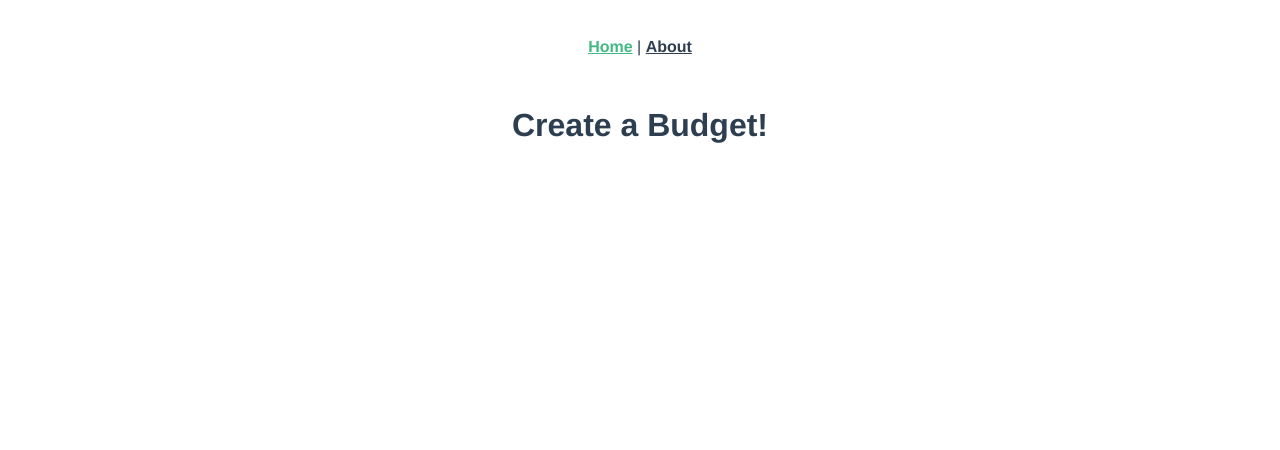
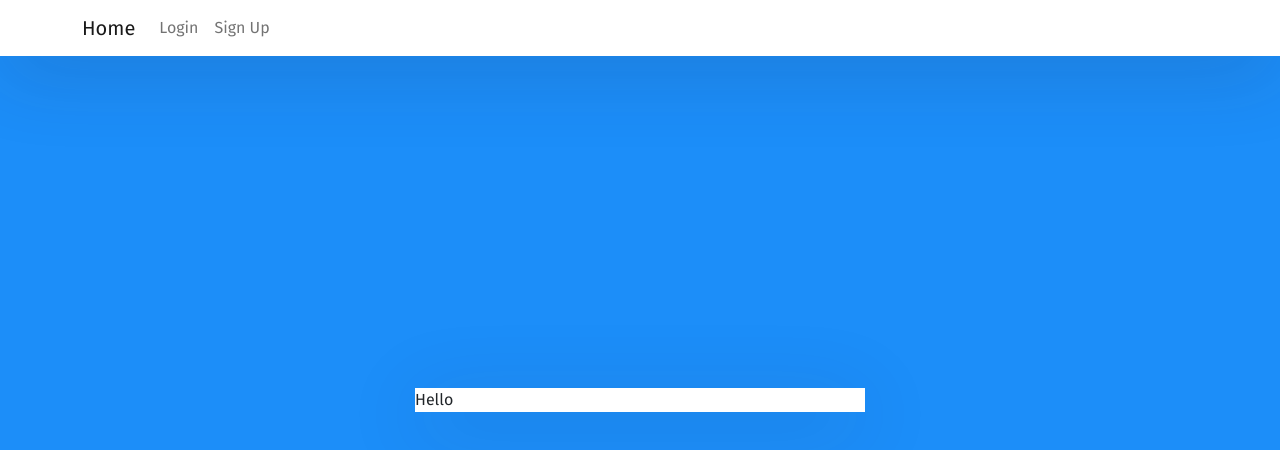
Before and after one commit to Mark-Donohue/budget-app-v2, a Vue app in the folder client/: page / in a window 1280 px wide. Shown: the top 450 px of the page. Built offline with nearby package versions, Linux system fonts and the light colour scheme.

Commit message:
Add bootstrap and nav bar

```diff
--- a/client/public/index.html
+++ b/client/public/index.html
@@ -6,6 +6,7 @@
     <meta name="viewport" content="width=device-width,initial-scale=1.0">
     <link rel="icon" href="<%= BASE_URL %>favicon.ico">
     <title><%= htmlWebpackPlugin.options.title %></title>
+    <link rel="stylesheet" href="https://cdn.jsdelivr.net/npm/bootstrap@5.2.0/dist/css/bootstrap.min.css" integrity="sha384-gH2yIJqKdNHPEq0n4Mqa/HGKIhSkIHeL5AyhkYV8i59U5AR6csBvApHHNl/vI1Bx" crossorigin="anonymous">
   </head>
   <body>
     <noscript>
--- a/client/src/App.vue
+++ b/client/src/App.vue
@@ -1,30 +1,95 @@
 <template>
-  <nav>
+  <!-- <nav>
     <router-link to="/">Home</router-link> |
     <router-link to="/about">About</router-link>
-  </nav>
+  </nav> -->
+  <NavigationBar/>
   <router-view/>
 </template>
 
+<script>
+import NavigationBar from './components/NavigationBar.vue';
+  export default {
+    name: "App",
+    components: { NavigationBar }
+}
+</script>
+
 <style>
-#app {
-  font-family: Avenir, Helvetica, Arial, sans-serif;
-  -webkit-font-smoothing: antialiased;
-  -moz-osx-font-smoothing: grayscale;
-  text-align: center;
-  color: #2c3e50;
-}
+  @import url('https://fonts.googleapis.com/css?family=Fira+Sans:400,500,600,700,800');
 
-nav {
-  padding: 30px;
-}
+  * {
+    box-sizing: border-box;
+  }
 
-nav a {
-  font-weight: bold;
-  color: #2c3e50;
-}
+  body {
+    background: #1C8EF9 !important;
+    min-height: 100vh;
+    display: flex;
+    font-weight: 400;
+    font-family: 'Fira Sans', sans-serif;
+  }
 
-nav a.router-link-exact-active {
-  color: #42b983;
-}
+  h1, h2, h3, h4, h5, h6, label, span {
+    font-weight: 500;
+    font-family: 'Fira Sans', sans-serif;
+  }
+
+  body, html, #app, #root, .auth-wrapper {
+    width: 100%;
+    height: 100%;
+  }
+
+  #app {
+    text-align: center;
+  }
+
+  .navbar-light {
+    background-color: #FFFFFF;
+    box-shadow: 0px 14px 80px rgba(34, 35, 58, 0.2);
+  }
+
+  .auth-wrapper {
+    display: flex;
+    justify-content: center;
+    flex-direction: column;
+    text-align: left;
+  }
+
+  .auth-inner {
+    width: 450px;
+    margin: auto;
+    background: #FFFFFF;
+    box-shadow: 0px 14px 80px rgba(34, 35, 58, 0.2);
+    padding: 40px, 55px, 45px, 55px;
+  }
+
+  .auth-wrapper .form-control:focus {
+    border-color: #167BFF;
+    box-shadow: none;
+  }
+
+  .auth-wrapper h3 {
+    text-align: center;
+    margin: 0;
+    line-height: 1;
+    padding-bottom: 20px;
+  }
+
+  .custom-control-label {
+    font-weight: 400;
+  }
+
+  .forgot-password,
+  .forgot-password a {
+    text-align: right;
+    font-size: 13px;
+    padding-top: 10px;
+    color: #7F7D7D;
+    margin: 0;
+  }
+
+  .forgot-password a {
+    color: #167BFF
+  }
 </style>
--- a/client/src/components/NavigationBar.vue
+++ b/client/src/components/NavigationBar.vue
@@ -1,14 +1,21 @@
 <template>
   <div id="navigation-bar">
-    <router-link to="/" id="home-link">
-      <h1>Budget App</h1>
-    </router-link>
-    <router-link to="/about" id="about-link">
-      <button>About</button>
-    </router-link>
+    <nav class="navbar navbar-expand navbar-light fixed-top">
+      <div class="container">
+        <a href="#" class="navbar-brand">Home</a>
+        <div class="collapse navbar-collapse">
+          <ul class="navbar-nav ml-auto">
+            <li class="nav-item">
+              <a href="#" class="nav-link">Login</a>
+            </li>
+            <li class="nav-item">
+              <a href="#" class="nav-link">Sign Up</a>
+            </li>
+          </ul>
+        </div>
+      </div>
+    </nav>
   </div>
-
-
 </template>
 
 <script>
--- a/client/src/views/HomeView.vue
+++ b/client/src/views/HomeView.vue
@@ -1,6 +1,6 @@
 <template>
-  <div class="home">
-    <h1>Create a Budget!</h1>
+  <div class="auth-wrapper">
+    <div class="auth-inner">Hello</div>
   </div>
 </template>
 
@@ -11,3 +11,7 @@ export default {
   name: 'HomeView'
 }
 </script>
+
+<style scoped>
+
+</style>
```
